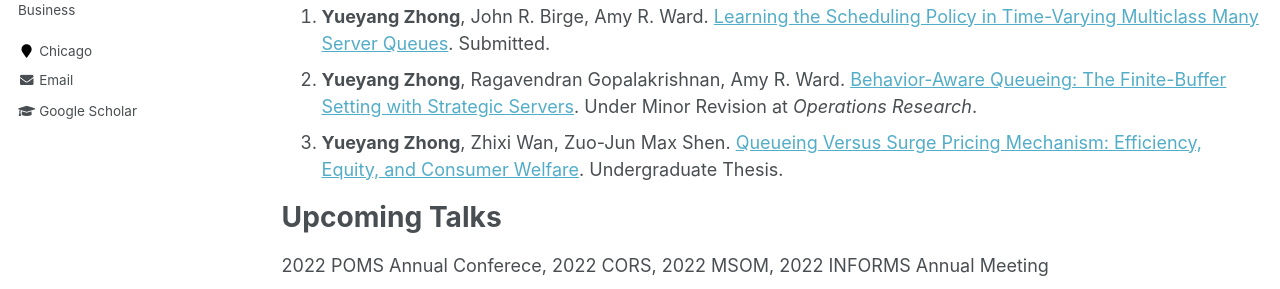
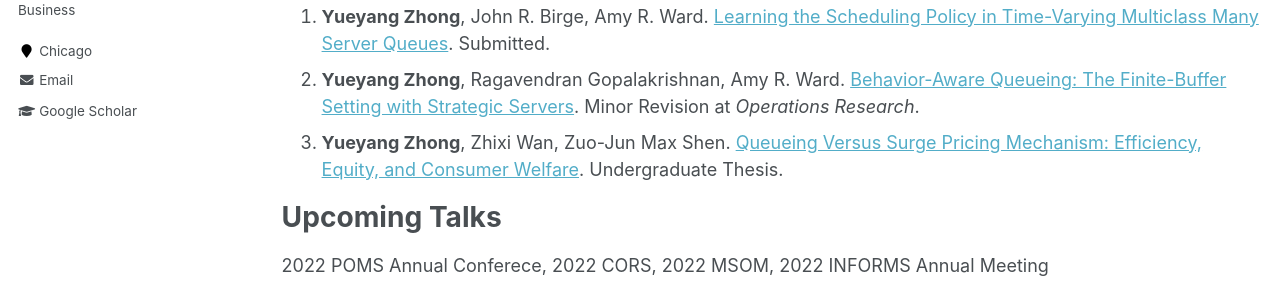
Before and after one commit to alicemengqi/site, a Jekyll site: the page built from _pages/publications.md, in a window 1280 px wide. Shown: the part 395-684 px from the top of the page. Built offline with Jekyll 4.4.1, drawn with Linux system fonts in a browser that asks for light colours.

Commit message:
Update publications.md

```diff
--- a/_pages/publications.md
+++ b/_pages/publications.md
@@ -13,7 +13,7 @@
 
 # Working Papers
 1. **Yueyang Zhong**, John R. Birge, Amy R. Ward. [Learning the Scheduling Policy in Time-Varying Multiclass Many Server Queues](https://papers.ssrn.com/sol3/papers.cfm?abstract_id=4090021). Submitted.
-2. **Yueyang Zhong**, Ragavendran Gopalakrishnan, Amy R. Ward. [Behavior-Aware Queueing: The Finite-Buffer Setting with Strategic Servers](https://papers.ssrn.com/sol3/papers.cfm?abstract_id=3633435). Under Minor Revision at *Operations Research*.
+2. **Yueyang Zhong**, Ragavendran Gopalakrishnan, Amy R. Ward. [Behavior-Aware Queueing: The Finite-Buffer Setting with Strategic Servers](https://papers.ssrn.com/sol3/papers.cfm?abstract_id=3633435). Minor Revision at *Operations Research*.
 3. **Yueyang Zhong**, Zhixi Wan, Zuo-Jun Max Shen. [Queueing Versus Surge Pricing Mechanism: Efficiency, Equity, and Consumer Welfare](https://papers.ssrn.com/sol3/papers.cfm?abstract_id=3699134). Undergraduate Thesis.
 
 
```
